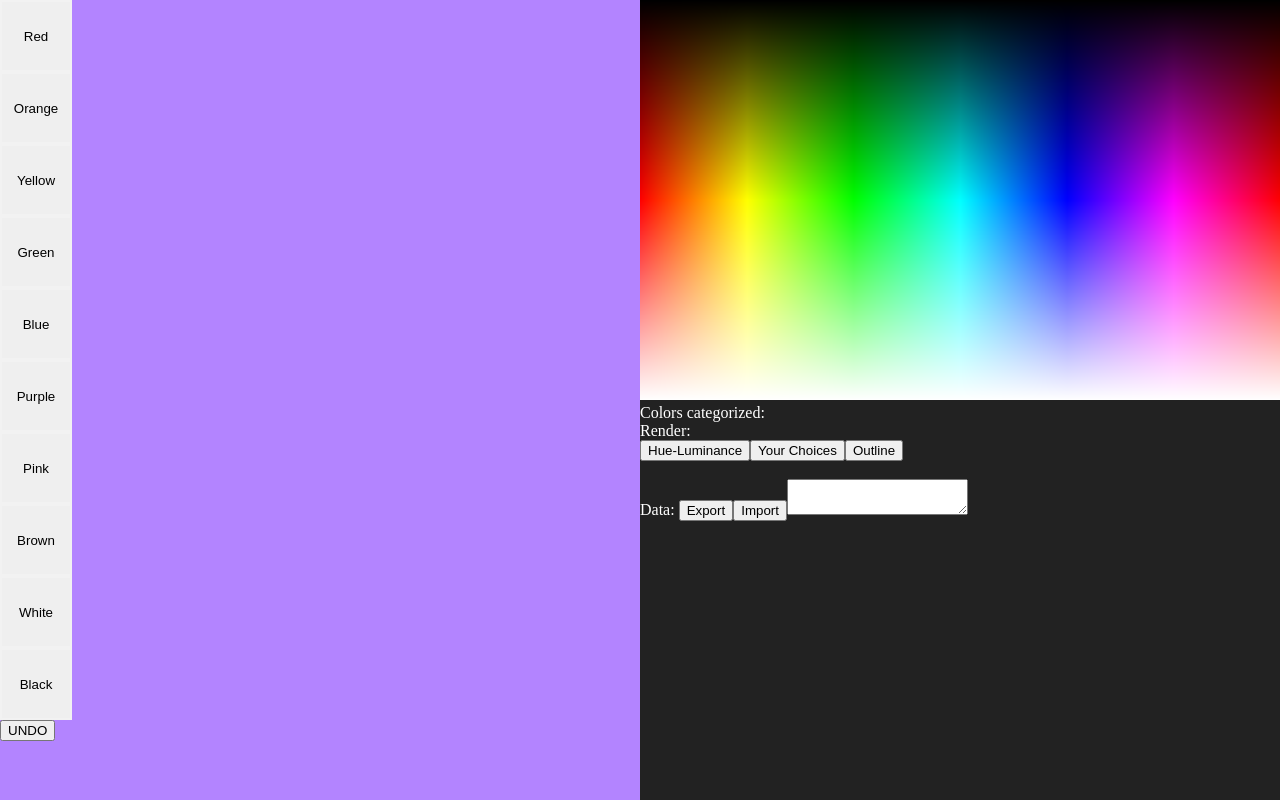
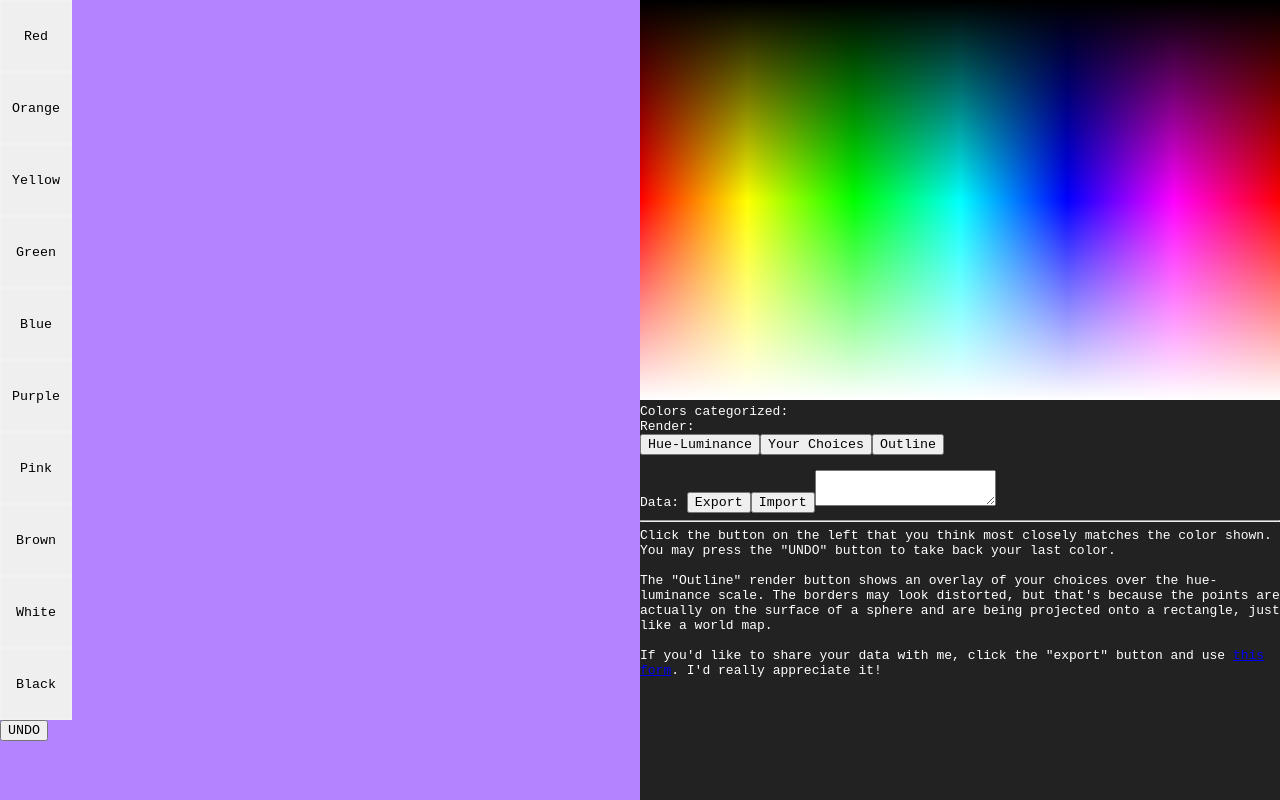
Before and after one commit to TheRealOhead/color-categorization, a plain HTML site: page index.html in a window 1280 px wide. Drawn offline with Linux system fonts and the light colour scheme.

Commit message:
Update index.html

```diff
--- a/index.html
+++ b/index.html
@@ -5,6 +5,10 @@
 		<meta name="viewport" content="width=device-width, initial-scale=1">
 		<title>Color Categorization</title>
 		<style>
+			* {
+				font-family: monospace;
+			}
+
 			body {
 				color: white;
 			}
@@ -57,6 +61,15 @@
 			Colors categorized: <span id="colors-done"></span><br>
 			Render: <div id="data-controls"></div><br>
 			Data: <button onclick="exportDataButton()">Export</button><button onclick="importDataButton()">Import</button><textarea id="data"></textarea>
+			<hr>
+			Click the button on the left that you think most closely matches the color shown.
+			You may press the "UNDO" button to take back your last color.
+			<br><br>
+			The "Outline" render button shows an overlay of your choices over the hue-luminance scale.
+			The borders may look distorted, but that's because the points are actually on the surface of a sphere and are being projected onto a rectangle, just like a world map.
+			<br><br>
+			If you'd like to share your data with me, click the "export" button and use <a href="https://forms.gle/yhC1MrqeVh1pCkCUA">this form</a>.
+			I'd really appreciate it!
 		</div>
 		<script src="./octTree.js"></script>
 		<script>
```
